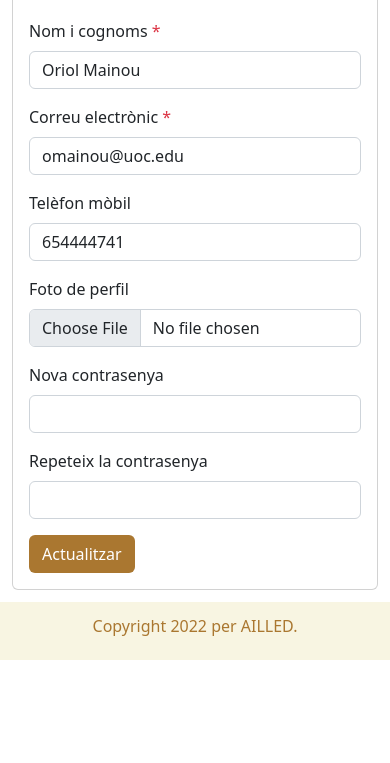
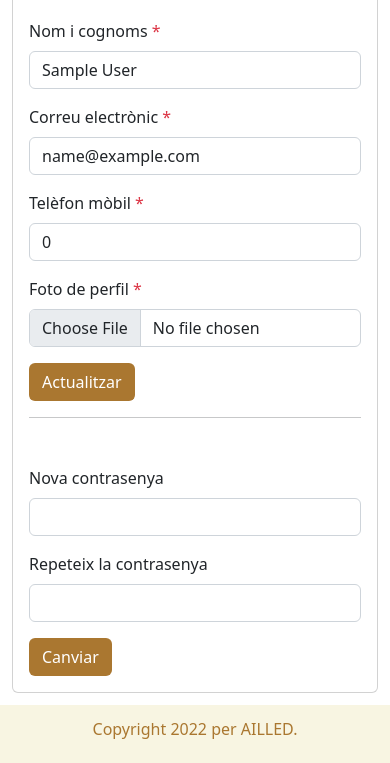
Before and after one commit to omainou/treball_final, a PHP site: page /perfil.php in a window 390 px wide. Shown: the part 365-1128 px from the top of the page. Before the commit the page ends 1025 px from the top, so only its background shows below. Run offline with PHP 8.4, Linux system fonts and the light colour scheme; the visitor is signed in with stand-in values (Sample User, id 1).

Commit message:
Pàgina del perfil de l'usuari - servidor

```diff
--- a/perfil.php
+++ b/perfil.php
@@ -20,50 +20,169 @@
     <section id="meu_perfil">
       <div class="container">
         <h3>El meu perfil</h3>
-        <h6 class=" text-danger">* Dades no modificables</h6>
+        <h6 class=" text-danger">* Camps obligatoris</h6>
+
+        <?php
+        $sessions = $_SESSION['id_usuari_sessio'];
+
+        if (isset($_POST["update"])) {
+
+          // UPDATE MOBIL
+          $mobil = $_POST["mobil"];
+
+          $sql_update_mobil = "UPDATE usuari SET telefon=? WHERE id=?";
+          $resultat_update_mobil = $connexio_PDO->prepare($sql_update_mobil);
+
+          $resultat_update_mobil->execute([ $mobil, $sessions ]);
+
+          // UPDATE IMG DE PERFIL
+          $arxiu = $_FILES['fotos']['name'];
+
+          if ($_FILES['fotos']["error"] > 0) { // si la img ens dona error
+
+            ?>
+            <div class="alert alert-danger" role="alert">
+              Error al pujar la imatge de perfil al servidor web.
+            </div>
+            <?php
+
+          } else {
+
+            $img_nova = rand(0, 10000) . "_" . $arxiu;
+            move_uploaded_file($_FILES['fotos']['tmp_name'], "imatges/fotos_usuaris/" . $img_nova);
+
+            $update_img = "UPDATE usuari SET imatge = '$img_nova' WHERE id = " . $_SESSION['id_usuari_sessio'];
+
+            if ($connexio->query($update_img) === TRUE) {
+
+              ?>
+              <div class="alert alert-success" role="alert">
+                Imatge afegida correctament.
+              </div>
+              <?php
+
+            } else {
+
+              ?>
+              <div class="alert alert-danger" role="alert">
+                Error al pujar la imatge de perfil al servidor web.
+              </div>
+              <?php
+
+            }
+
+          }
+
+          echo "<div class='alert alert-success' role='alert'>Dades actualitzades correctament.</div>";
+
+        }
+
+        // UPDATE CONTRASENYA
+        if (isset($_POST["canviar_contrasenya"])) {
+          $contrasenya = $_POST["contrasenya1"];
+          $contrasenya2 = $_POST["contrasenya2"];
+
+          if ($contrasenya == $contrasenya2) {
+
+            $contrasenya_xifrada = password_hash($contrasenya, PASSWORD_DEFAULT, array( "cost" => 12 ));
+            $connexio_PDO->setAttribute(PDO::ATTR_ERRMODE, PDO::ERRMODE_EXCEPTION);
+            $connexio_PDO->exec("SET CHARACTER SET utf8");
+
+            $sql_update_pwd = "UPDATE usuari SET contrasenya=? WHERE id=?";
+            $resultat_update_pwd = $connexio_PDO->prepare($sql_update_pwd);
+
+            $resultat_update_pwd->execute([ $contrasenya_xifrada, $sessions ]);
+
+            echo "<div class='alert alert-success' role='alert'>Contrasenya canviada correctament.</div>";
+
+          } else {
+            echo "<div class='alert alert-danger' role='alert'>Contrasenyes diferents. Torna-ho a provar.</div>";
+          }
+        }
+        ?>
 
         <div class="row justify-content-center pt-4">
           <div class="col-md-8" id="info_perfil">
             <div class="card w-80">
-              <img src="imatges/fotos_usuaris/icono.png" alt="Foto de perfil">
+              <?php
+              $sql = "SELECT * FROM usuari WHERE id = " . $_SESSION['id_usuari_sessio'];
+              $result = $connexio->query($sql);
+
+              if ($result->num_rows > 0) {
+                while($row = $result->fetch_assoc()) {
+                  if ($row["imatge"] == "-") {
+                    ?>
+                    <img src='imatges/fotos_usuaris/icono.png' alt='Imatge de perfil'>
+                    <?php
+                  } else {
+                    ?>
+                    <img src='imatges/fotos_usuaris/<?php echo $row["imatge"] ?>' alt='Imatge de perfil'>
+                    <?php
+                  }
+                  ?>
 
                   <div class='card-body'>
                     <form method="post" class="row g-3" action="perfil.php" enctype="multipart/form-data">
                       <div class="col-md-6">
-                    <label for="nom" class="form-label">Nom i cognoms <span class="text-danger">*</span></label>
-                    <input type="text" class="form-control" id="nom" name="nom" readonly value="Oriol Mainou">
+                        <label for="nom" class="form-label">
+                          Nom i cognoms
+                          <span class="text-danger">*</span>
+                        </label>
+                        <input type="text" class="form-control" id="nom" name="nom" readonly value="<?php echo $row["nom"] ?>">
                       </div>
 
                       <div class="col-md-6">
-                    <label for="email" class="form-label">Correu electrònic <span class="text-danger">*</span></label>
-                    <input type="email" class="form-control" id="email" name="email" readonly value="omainou@uoc.edu">
+                        <label for="email" class="form-label">
+                          Correu electrònic
+                          <span class="text-danger">*</span>
+                        </label>
+                        <input type="email" class="form-control" id="email" name="email" readonly value="<?php echo $row["email"] ?>">
                       </div>
 
                       <div class="col-md-6">
-                    <label for="mobil" class="form-label">Telèfon mòbil</label>
-                    <input type="number" class="form-control" id="mobil" name="mobil" value="654444741">
+                        <label for="mobil" class="form-label">
+                          Telèfon mòbil
+                          <span class="text-danger">*</span>
+                        </label>
+                        <input type="number" class="form-control" id="mobil" name="mobil" required value="<?php echo $row["telefon"] ?>">
                       </div>
 
                       <div class="col-md-6">
-                    <label for="foto" class="form-label">Foto de perfil</label>
-                    <input type="file" class="form-control" id="foto" name="fotos">
-                  </div>
-
-                  <div class="col-md-6">
-                    <label for="contrasenya" class="form-label">Nova contrasenya</label>
-                    <input type="password" class="form-control" id="contrasenya" name="contrasenya" minlength="8">
-                  </div>
-
-                  <div class="col-md-6">
-                    <label for="contrasenya2" class="form-label">Repeteix la contrasenya</label>
-                    <input type="password" class="form-control" id="contrasenya2" name="contrasenya2" minlength="8">
+                        <label for="foto" class="form-label">
+                          Foto de perfil
+                          <span class="text-danger">*</span>
+                        </label>
+                        <input type="file" class="form-control" id="foto" name="fotos" required>
                       </div>
 
                       <div class="col-12">
                         <input type="submit" name="update" class='btn boto_marro' value="Actualitzar">
                       </div>
                     </form>
+
+                    <hr class="p-3">
+
+                    <form class="row g-3" action="perfil.php" method="post">
+                      <div class="col-md-6">
+                        <label for="contrasenya" class="form-label">Nova contrasenya</label>
+                        <input type="password" class="form-control" id="contrasenya" name="contrasenya1" minlength="8">
                       </div>
+
+                      <div class="col-md-6">
+                        <label for="contrasenya" class="form-label">Repeteix la contrasenya</label>
+                        <input type="password" class="form-control" id="contrasenya" name="contrasenya2" minlength="8">
+                      </div>
+
+                      <div class="col-12">
+                        <input type="submit" name="canviar_contrasenya" class='btn boto_marro' value="Canviar">
+                      </div>
+                    </form>
+
+                  </div>
+                  <?php
+                }
+              }
+              ?>
 
             </div>
           </div>
```
Also changed, not shown: imatges/fotos_usuaris/8334_cadaques.jpg (added). Lines whose indentation alone changed are shown as unchanged.
